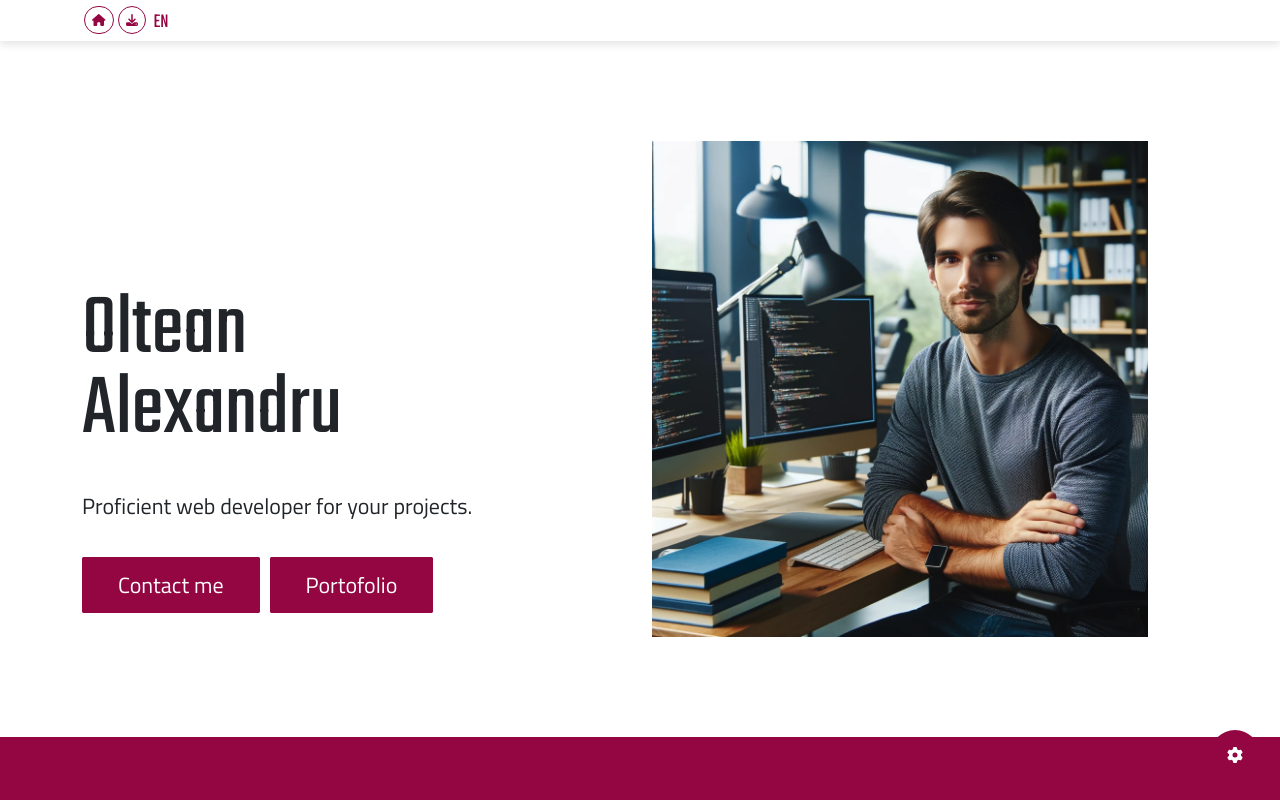
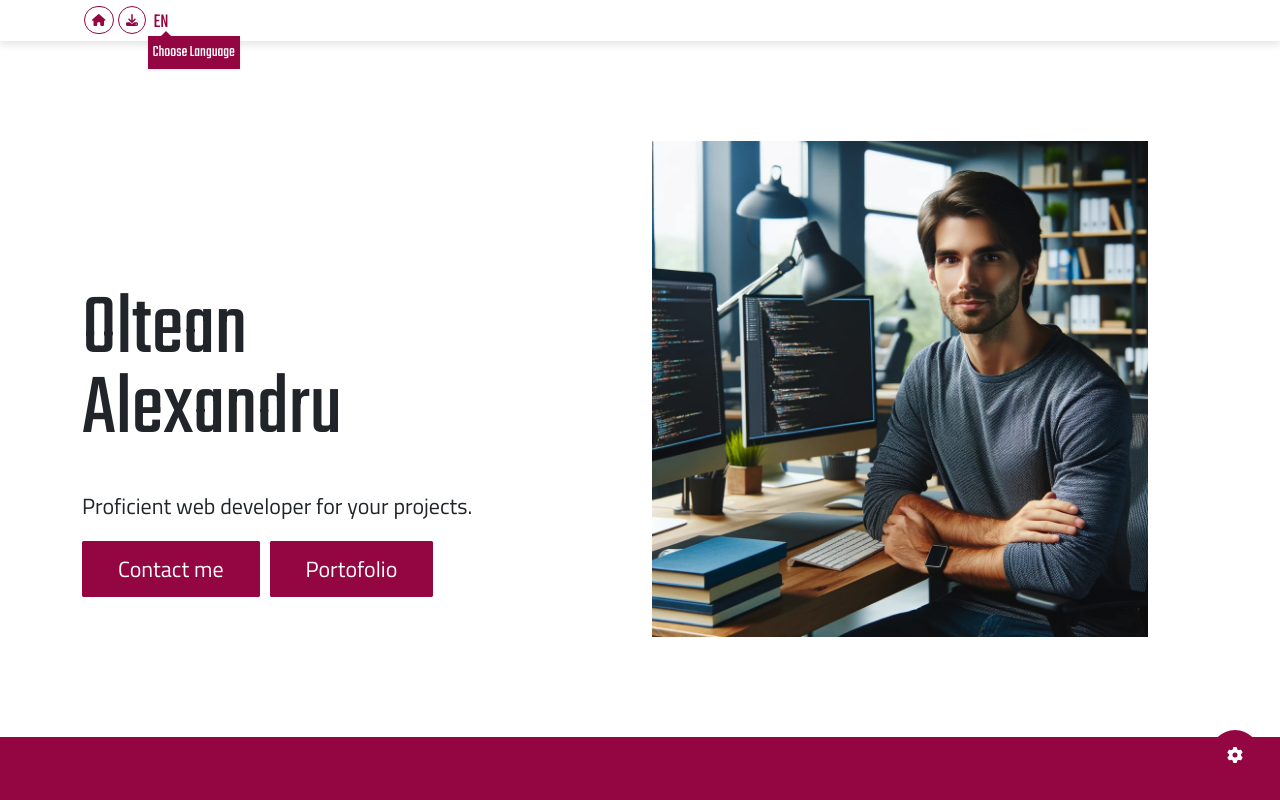
Before and after one commit to alexoltean97/portofolio, a React (Vite) app: page / in a window 1280 px wide. Shown: the top 800 px of the page. Built offline with nearby package versions, Linux system fonts and the light colour scheme; a web font is replaced by a local one.

Commit message:
Working on dem tooltips

```diff
--- /dev/null
+++ b/src/components/portofolio/Tooltip.jsx
@@ -0,0 +1,11 @@
+import React from "react";
+
+const Tooltip = (props) => {
+  return (
+    <div className="tooltip">
+      <p>{props.title}</p>
+    </div>
+  );
+};
+
+export default Tooltip;
--- a/src/components/utils/LanguagePicker.jsx
+++ b/src/components/utils/LanguagePicker.jsx
@@ -1,7 +1,7 @@
 import React, { useState, useEffect } from "react";
 import { useTranslation } from "react-i18next";
 
-const LanguagePicker = () => {
+const LanguagePicker = (props) => {
 
   const { i18n } = useTranslation();
   useEffect(() => {
@@ -62,11 +62,14 @@
 
   return (
     <React.Fragment>
-      <div className="language-parent dropdown">
+      <div className="language-parent">
+        <div className="tooltip-parent">
         <a className="dropdown-toggle" onClick={openLangMenu}>
-
           <span>{i18n.resolvedLanguage.toUpperCase()}</span>
         </a>
+        {props.children}
+        </div>
+
 
         <div
           className={`dropdown-menu-custom ${menuToggle ? "active-menu" : ""}`}
@@ -83,9 +86,6 @@
         </div>
       </div>
 
-      <div>
-
-      </div>
     </React.Fragment>
   );
 };
--- a/src/layout/globals/Header.jsx
+++ b/src/layout/globals/Header.jsx
@@ -1,9 +1,11 @@
 import React from "react";
 import LanguagePicker from "../../components/utils/LanguagePicker";
 import DownloadResume from "../../components/utils/DownloadResume";
+import Tooltip from "../../components/portofolio/Tooltip";
 import { FontAwesomeIcon } from "@fortawesome/react-fontawesome";
 import { faHouse } from "@fortawesome/free-solid-svg-icons";
 import { Link } from "react-router-dom";
+
 
 const Header = () => {
   return (
@@ -12,13 +14,16 @@
         <div className="row">
           <div className="col-lg-6">
             <div className="left-side-content d-flex flex-row">
+              <Link to="/">
+                <FontAwesomeIcon icon={faHouse} />
+              </Link>
+              <DownloadResume />
+              <LanguagePicker>
+              <Tooltip title="Choose Language" />
+              </LanguagePicker>
 
-                <Link to="/"><FontAwesomeIcon icon={faHouse} /></Link>
-                <DownloadResume />
-                <LanguagePicker />
 
             </div>
-
           </div>
         </div>
       </div>
--- a/src/scss/globals/header.scss
+++ b/src/scss/globals/header.scss
@@ -4,6 +4,11 @@
 ul {
   padding: 0;
   margin: 0;
+}
+
+p{
+  margin: 0;
+  padding: 0;
 }
 
 .main-header {
--- a/src/scss/portofolio/portofolio.scss
+++ b/src/scss/portofolio/portofolio.scss
@@ -2,4 +2,5 @@
 @import "card-model";
 @import "navigation";
 @import "pagination";
-@import "testimonial-box-demo-1"
+@import "testimonial-box-demo-1";
+@import "tooltip";
--- /dev/null
+++ b/src/scss/portofolio/tooltip.scss
@@ -0,0 +1,41 @@
+@import "../globals/variables.scss";
+
+.tooltip {
+    position: absolute;
+    padding: 5px;
+    font-family: $main-font;
+    background-color: $main-color;
+    color: $plain-white;
+    height: 100%;
+    opacity: 1;
+    box-shadow: $size-selector-shadow;
+
+    p{
+        font-size: $small-p-size;
+    }
+}
+
+.tooltip-arrow-left-top{}
+
+
+.tooltop-arrow-left-total{}
+
+.tooltip::before {
+    content: "";
+    position: absolute;
+    bottom: 100%;
+    left: 20%;
+    margin-left: -5px;
+    border-width: 5px;
+    border-style: solid;
+    border-color: transparent transparent $main-color transparent;
+}
+// .tooltip::before {
+//     content:"\A";
+//     border-style: solid;
+//     border-width: 10px 15px 10px 0;
+//     border-color: transparent #dd4397 transparent transparent;
+//     position: absolute;
+//     top:0;
+//     left: -15px;
+// }
```
